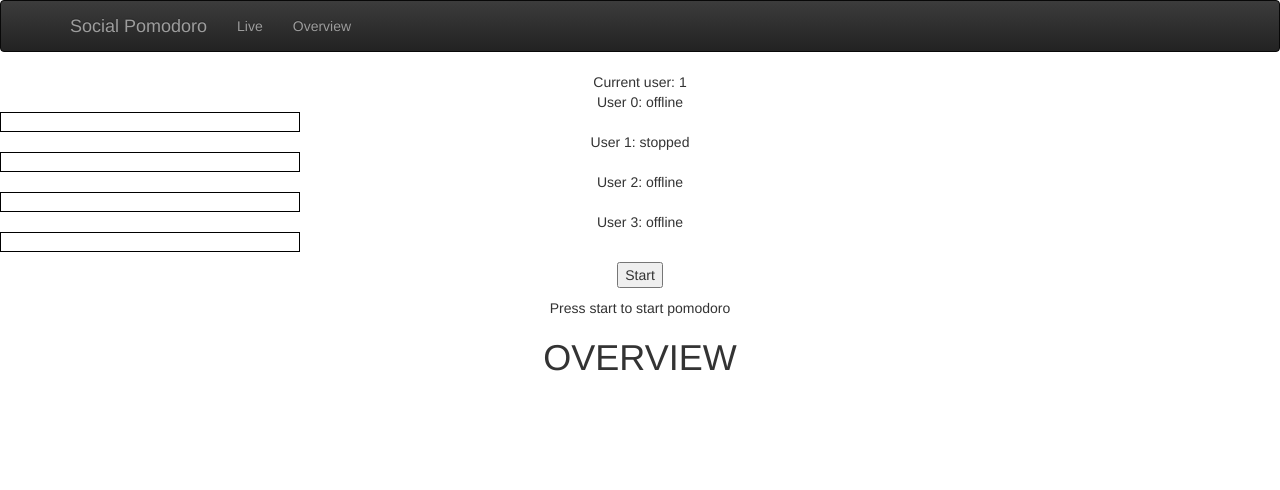
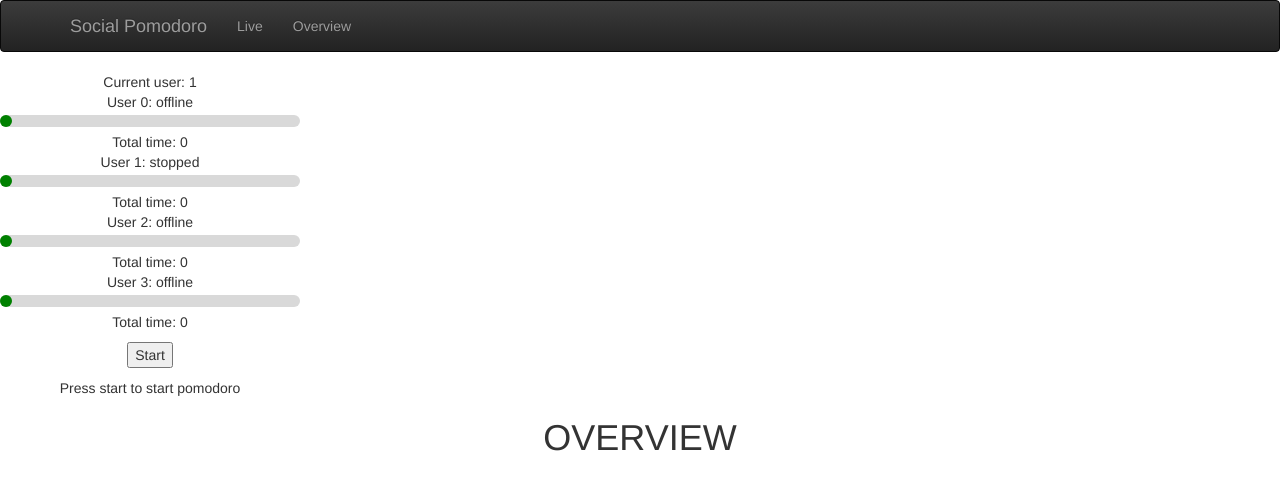
Before and after one commit to creiser/socialdoro, a React (Create React App) app in the folder app/: page / in a window 1280 px wide. Shown: the top 490 px of the page. Built offline with nearby package versions, Linux system fonts and the light colour scheme; no server answers.

Commit message:
Replaced custom progress bar by one from a package.

```diff
--- a/app/package.json
+++ b/app/package.json
@@ -14,6 +14,7 @@
     "react-dom": "^15.5.3",
     "react-redux": "^5.0.4",
     "react-router-dom": "^4.0.0",
+    "rc-progress": "*"
   },
   "scripts": {
     "start": "react-scripts start",
--- a/app/src/components/PomodoroLive.js
+++ b/app/src/components/PomodoroLive.js
@@ -3,6 +3,8 @@
  */
 import $ from 'jquery';
 import React, {Component} from 'react';
+import { Line, Circle } from 'rc-progress';
+
 // For testing purposes, 100 seconds = 1 day
 var PomodoroState = {
     OFFLINE: 0,
@@ -97,16 +99,26 @@ class PomodoroLive extends Component {
                 user.pomodoro_state == PomodoroState.BREAK) &&
                 i != this.state.user_id ? 'inline' : 'none';
 
+
+			// TODO: We could pack this into a function.
+			var total_pomodoro_time = 0;
+			for (var j = 0; j < user.pomodoros.length; j += 2) {
+				total_pomodoro_time += user.pomodoros[j + 1] - user.pomodoros[j];
+			}
+
+			// Add time of not yet finished pomodoro
+			if (user.pomodoro_state == PomodoroState.POMODORO) {
+				total_pomodoro_time += get_rel_time() - this.real_pomodoro_start;
+			}
+
             return (
                 <div>
                     <div>User {i}: {pomodoro_state_to_string(user.pomodoro_state)}</div>
-                    <div style={ {width: '300px', height: '20px', float: 'left', border: '1px solid black'} }>
-                        <div style={ {width: width + '%', height: '21px', backgroundColor: 'green'} }></div>
-                    </div>
+					<Line percent={width} strokeWidth="4" trailWidth="4" strokeColor="green" />
                     <button onClick={() => this.onSyncClicked(this, i)}
                             style={ {marginLeft: '10px', float: 'left', display: sync_button_display} }>Sync
                     </button>
-                    <div style={ {clear: 'both'} }>{user.pomodoros}</div>
+                    <div style={ {clear: 'both'} }>Total time: {Math.round(total_pomodoro_time)}</div>
                 </div>
             );
         });
@@ -125,7 +137,7 @@ class PomodoroLive extends Component {
         current_user.pomodoro_state == PomodoroState.BREAK ? 'Stop' : 'Start';
 
         return (
-            <div>
+            <div style={ {maxWidth: '300px'} }>
                 Current user: {this.state.user_id}
                 {rows}
                 <button onClick={() => this.onControlClicked(this)}
```
